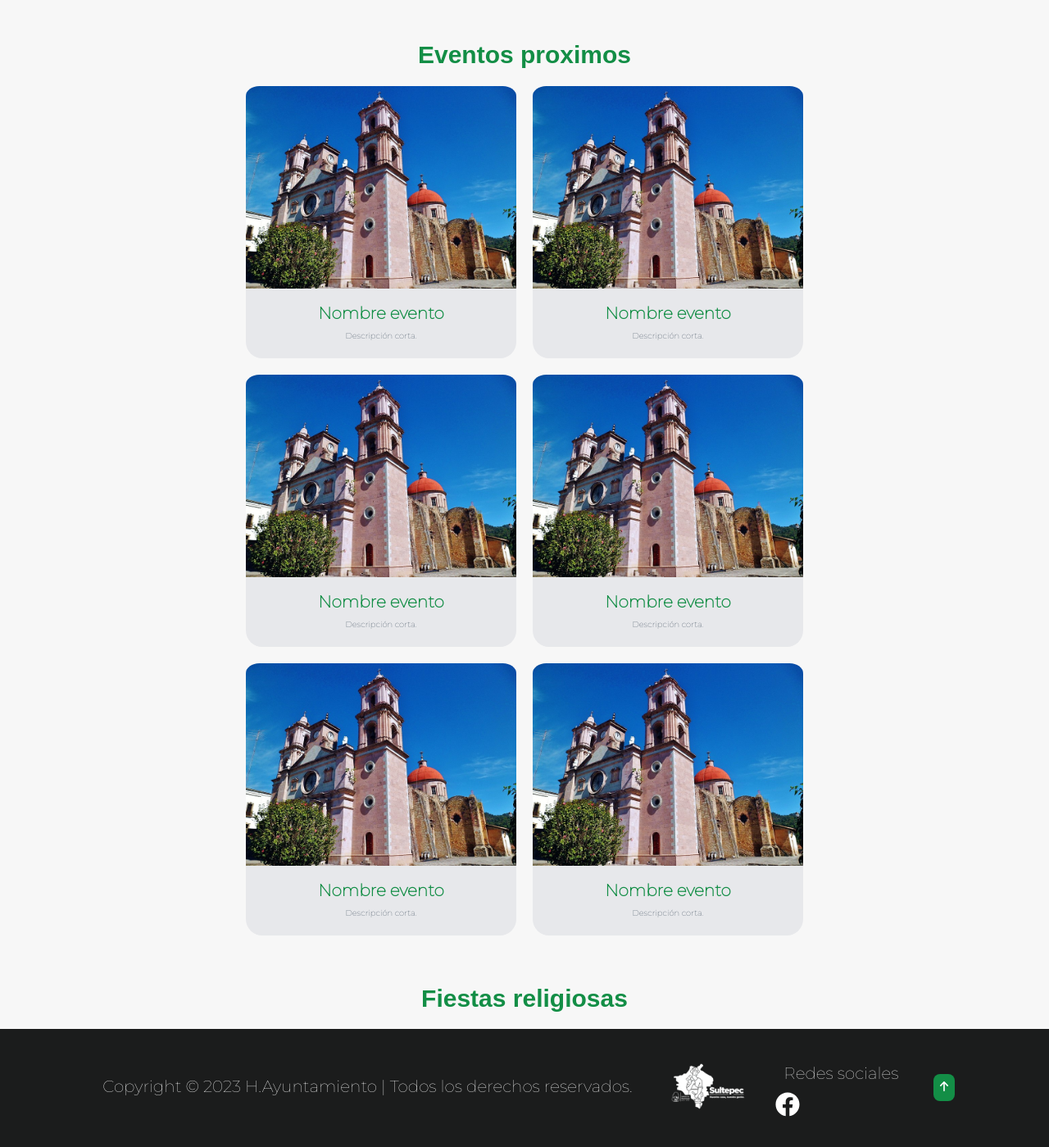
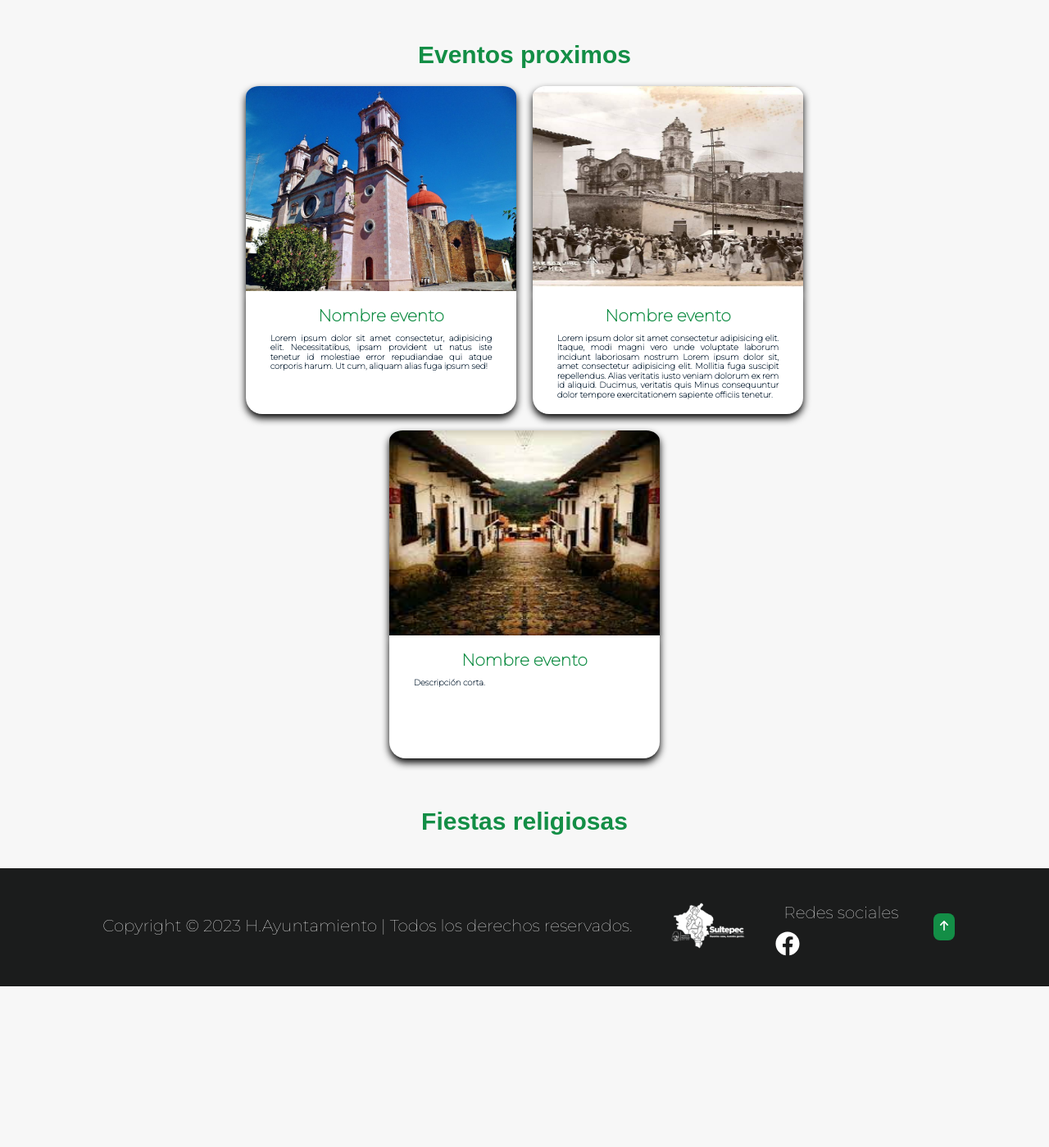
Before and after one commit to angelcruz07/WebSite-Turismo, a PHP site: page /WebSite-Turismo/php/events.php in a window 1280 px wide. Shown: the part 74-1473 px from the top of the page at 82% size. After the commit the page ends 1277 px from the top, so only its background shows below. Run offline with PHP 8.4, Linux system fonts and the light colour scheme.

Commit message:
Avance en el SEO del index, SEO para navegadores Avance, Rediseño de la seccion de eventos, optimizacion del index

```diff
--- a/assets/css/events.css
+++ b/assets/css/events.css
@@ -1,14 +1,12 @@
 #events {
     margin-top:5rem;
 }
-
 #events h1 {
     color:var(--color-titles);
     font-size: 3rem;
     font-family:var(--font-primary);
     text-align: center;
 }
-/* Estilo para el contenedor principal */
 .container-events {
     width: 100%;
     padding: var(--standard-padding);
@@ -16,32 +14,32 @@
     flex-wrap: wrap;
     justify-content: center;
 }
-/* Estilo para cada elemento (imagen + información) */
 .card-event{
-    padding: 0 10px; /* Agrega espacio entre elementos */
+    padding: 0 10px;
     margin-bottom: 2rem;
     max-width: 350px;
 }
-/* Estilo para las imágenes */
 .card-event img {
-    max-width: 100%; /* Ajusta el tamaño de la imagen al ancho del contenedor */
-    height: auto; /* Mantiene la proporción de aspecto de la imagen */
-    display: block; /* Evita espacios vacíos debajo de las imágenes */
-    border-radius: 5% 5% 0 0
+    width: 330px;
+    height: 250px;
+    display: block;
+    border-radius: 5% 5% 0 0;
+    box-shadow: 0 5px 10px #000;
 }
-/* Estilo para la información */
 .description-event {
+    color:var(--color-text);
     padding: var(--standard-padding);
-    text-align: center;
     border-radius:0 0 2rem 2rem;
-    background-color: var(--background-secundary);
+    background-color:#fff;
     font-family: var(--font-family);
+    box-shadow: 0 5px 10px #000;
+    text-align: justify;
+    font-weight: 700;
+    height: 150px;
 }
 .description-event h3{
     font-size: var(--font-size);
     margin: 0 0 10px 0;
     color: var(--color-titles);
+    text-align: center;
 }
-.description-event{
-color:var(--color-text);
-}
--- a/assets/css/suggestions.css
+++ b/assets/css/suggestions.css
@@ -1,10 +1,6 @@
 #suggestions{
     padding: var(--standard-padding);
     margin-bottom: 3rem;
-}
-.title-suggetions h2 {
-    margin-bottom: 3rem;
-    font-size: 1rem;
 }
 .container_sugetions {
     display: flex;
@@ -76,6 +72,8 @@
 
    .card-suggetion .back .link a {
     color: #f3f3f3;
+    font-size: 2rem;
+    font-weight: 700;
 }
 
   .card-suggetion .back h3 {
--- a/assets/css/superglobals.css
+++ b/assets/css/superglobals.css
@@ -30,13 +30,15 @@
     --font-size: 2rem;
     --standard-padding:2rem 9%;
   }
-  h2{
+  .title-index{
     color: var(--color-titles);
     font-size: var(--subtitles-size);
     padding: var(--standard-padding);
     text-align: center;
     font-family: var(--font-primary);
+    margin-bottom: 2rem;
   }
+
   @media (max-width: 450px){
     html {
         font-size:50%;
--- a/partials/footer.php
+++ b/partials/footer.php
@@ -8,15 +8,15 @@
         <p>Copyright &copy; 2023 H.Ayuntamiento | Todos los derechos reservados.</p>
     </div>
     <div class="logo-footer">
-        <img src="<?php echo $url?>/assets/img/LOGO BLANCO AYUNTAMIENTO.webp" alt="Logo municipal de sultepec">
+        <img src="<?php echo $url?>/assets/img/LOGO BLANCO AYUNTAMIENTO.webp" alt="Logo municipal de sultepec" title="H.Ayuntamiento de sultepec">
     </div>
     <div class="footer-text">
         <p>Redes sociales</p>
 
-        <a href="https://www.facebook.com/Ayuntamientosultepec2022/"><img class="icon-footer-facebook"src="<?php echo $url?>/assets/icons/facebook.svg" alt="Flecha que regresa al index"></a>
+        <a href="https://www.facebook.com/Ayuntamientosultepec2022/"><img class="icon-footer-facebook"src="<?php echo $url?>/assets/icons/facebook.svg" alt="Red social facebook" title="Facebook"></a>
     </div>
     <div class="footer-iconTop">
-        <a href="#silder_main" title="redireccion al inicio"><img class="icon-footer-svg"src="<?php echo $url?>/assets/icons/arrow-up-solid.svg" alt="Flecha que regresa al index"></a>
+        <a href="#silder_main" title="redireccion al inicio"><img class="icon-footer-svg"src="<?php echo $url?>/assets/icons/arrow-up-solid.svg" alt="Flecha que regresa al index" title="Line"></a>
     </div>
 </footer>
 </body>
--- a/partials/header.php
+++ b/partials/header.php
@@ -5,17 +5,18 @@ $url = "http://" . $_SERVER['HTTP_HOST'] . "/WebSite-Turismo";
 <html lang="es">
 <head>
     <meta charset="UTF-8">
+    <meta name="description" content="El H.Ayuntamiento constitucional de sultepec busca promover el turismo y la economia del municipio. Te invitamos a conocer mas sobre este hermoso lugar ubicado al sur del estado de mexico.">
+    <meta name="author" content="Angel Cruz, Lizandro Antonio, Tony Villagran, Yuliana Betancourt">
+    <meta name="robots" content="index, follow">
     <meta name="viewport" content="width=device-width, initial-scale=1.0">
+    <link rel="canonical" href="http://localhost/WebSite-Turismo/">
+
     <link rel="stylesheet" href="<?php echo $url; ?>/assets/css/superglobals.css">
     <link rel="stylesheet" href="<?php echo $url; ?>/assets/css/normalize.css" type="text/css">
     <link rel="stylesheet" href="<?php echo $url; ?>/assets/css/navbar.css" type="text/css">
     <link rel="stylesheet" href="<?php echo $url; ?>/assets/css/slider.css" type="text/css">
     <link rel="stylesheet" href="<?php echo $url; ?>/assets/css/about.css" type="text/css">
     <link rel="stylesheet" href="<?php echo $url; ?>/assets/css/suggestions.css" type="text/css">
-    <link rel="stylesheet" href="<?php echo $url; ?>/assets/css/attractive.css" type="text/css">
-    <link rel="stylesheet" href="<?php echo $url; ?>/assets/css/lodging.css" type="text/css">
-    <link rel="stylesheet" href="<?php echo $url; ?>/assets/css/events.css" type="text/css">
-    <link rel="stylesheet" href="<?php echo $url; ?>/assets/css/register.css" type="text/css">
     <link rel="stylesheet" href="<?php echo $url; ?>/assets/css/footer.css" type="text/css">
     <link rel="stylesheet" href="<?php echo $url; ?>/assets/css/responsive.css" type="text/css">
     <title>Visita Sultepec</title>
--- a/partials/header2.php
+++ b/partials/header2.php
@@ -1,9 +1,8 @@
 <?php
  $url = "http://" . $_SERVER['HTTP_HOST'] . "/WebSite-Turismo";
 ?>
-
 <!DOCTYPE html>
-<html lang="en">
+<html lang="es">
 <head>
   <meta charset="UTF-8">
   <meta name="viewport" content="width=device-width, initial-scale=1.0">
@@ -11,11 +10,11 @@
   <link rel="stylesheet" href="<?php echo $url; ?>/assets/css/superglobals.css">
   <link rel="stylesheet" href="<?php echo $url; ?>/assets/css/normalize.css" type="text/css">
   <link rel="stylesheet" href="<?php echo $url; ?>/assets/css/navbar.css" type="text/css">
+  <link rel="stylesheet" href="<?php echo $url; ?>/assets/css/events.css" type="text/css">
   <link rel="stylesheet" href="<?php echo $url; ?>/assets/css/attractive.css">
   <link rel="stylesheet" href="<?php echo $url; ?>/assets/css/gastronomy.css" type="text/css">
   <link rel="stylesheet" href="<?php echo $url; ?>/assets/css/login.css" type="text/css">
   <link rel="stylesheet" href="<?php echo $url; ?>/assets/css/footer.css" type="text/css">
-
   <title>Visita sultepec</title>
 </head>
 <body>
--- a/partials/navbar.php
+++ b/partials/navbar.php
@@ -15,11 +15,11 @@ $url = "http://" . $_SERVER['HTTP_HOST'] . "/WebSite-Turismo";
                 <li class="margin-left"><a href="<?php echo $url; ?>" id="selected"></a></li>
                 <li class="margin-left"><a href="<?php echo $url; ?>/php/events.php" class="no__hover">Eventos</a>
                     <ul>
-                        <li><a href="<?php echo $url; ?>/php/events.php/#events">Eventos sociales</a></li>
+                        <li><a href="<?php echo $url; ?>/php/events.php/#events" title="Eventos sociales">Eventos sociales</a></li>
                         <li><a href="<?php echo $url; ?>/php/events.php/#religious-events">Eventos patronales</a></li>
                     </ul>
                 </li>
-                <li class="margin-left"><a class="no__hover" href="">Nuestro Encanto</a>
+                <li class="margin-left"><a class="no__hover" href="#" title="Nuestro encanto">Nuestro Encanto</a>
                     <ul>
                         <li><a href="<?php echo $url; ?>/php/attractive.php">Lugares</a></li>
                         <li><a href="<?php echo $url; ?>/php/gastronomy.php">Gastronomía</a></li>
--- a/php/events.php
+++ b/php/events.php
@@ -1,6 +1,6 @@
 <?php
 $url = "http://" .$_SERVER['HTTP_HOST'] ."WebSite-Turismo";
- require "../partials/header.php";
+ require "../partials/header2.php";
  require "../partials/navbar.php";
  ?>
 
@@ -10,56 +10,34 @@ $url = "http://" .$_SERVER['HTTP_HOST'] ."WebSite-Turismo";
         <div class="card-event">
             <img src="<?php echo $url?>/assets/img/parroquia de sultepec.jpg" alt="Imagen 1">
             <div class="description-event">
-                <!-- Información para la primera imagen -->
                 <h3>Nombre evento</h3>
-                <p>Descripción corta.</p>
+                <p>Lorem ipsum dolor sit amet consectetur, adipisicing elit. Necessitatibus, ipsam provident ut natus iste tenetur id molestiae error repudiandae qui atque corporis harum. Ut cum, aliquam alias fuga ipsum sed!</p>
             </div>
         </div>
         <div class="card-event">
-            <img src="<?php echo $url?>/assets/img/parroquia de sultepec.jpg" alt="Imagen 2">
+            <img src="<?php echo $url?>/assets/img/antiguo sultepec.jpg" alt="Imagen 2">
             <div class="description-event">
-                <!-- Información para la segunda imagen -->
                 <h3>Nombre evento</h3>
-                <p>Descripción corta.</p>
+                <p>Lorem ipsum dolor sit amet consectetur adipisicing elit. Itaque, modi magni
+                    vero unde voluptate laborum incidunt laboriosam nostrum Lorem ipsum dolor
+                    sit, amet consectetur adipisicing elit. Mollitia fuga suscipit repellendus.
+                    Alias veritatis iusto veniam dolorum ex rem id aliquid. Ducimus, veritatis quis
+                    Minus consequuntur dolor tempore exercitationem sapiente officiis tenetur.</p>
             </div>
         </div>
         <div class="card-event">
-            <img src="<?php echo $url?>/assets/img/parroquia de sultepec.jpg" alt="Imagen 3">
+            <img src="<?php echo $url?>/assets/img/hospedaje.jpeg" alt="Imagen 3">
             <div class="description-event">
-                <!-- Información para la tercera imagen -->
-                <h3>Nombre evento</h3>
-                <p>Descripción corta.</p>
-            </div>
-        </div>
-        <div class="card-event">
-            <img src="<?php echo $url?>/assets/img/parroquia de sultepec.jpg" alt="Imagen 3">
-            <div class="description-event">
-                <!-- Información para la tercera imagen -->
-                <h3>Nombre evento</h3>
-                <p>Descripción corta.</p>
-            </div>
-        </div>
-        <div class="card-event">
-            <img src="<?php echo $url?>/assets/img/parroquia de sultepec.jpg" alt="Imagen 3">
-            <div class="description-event">
-                <!-- Información para la tercera imagen -->
-                <h3>Nombre evento</h3>
-                <p>Descripción corta.</p>
-            </div>
-        </div>
-        <div class="card-event">
-            <img src="<?php echo $url?>/assets/img/parroquia de sultepec.jpg" alt="Imagen 3">
-            <div class="description-event">
-                <!-- Información para la tercera imagen -->
                 <h3>Nombre evento</h3>
                 <p>Descripción corta.</p>
             </div>
         </div>
     </div>
 </section>
+
 <section id="religious-events">
 
-<h2>Fiestas religiosas</h2>
+<h2 class="title-index">Fiestas religiosas</h2>
 
 </section>
 
--- a/php/slider.php
+++ b/php/slider.php
@@ -3,7 +3,7 @@
   <div class="container_slider">
     <div class="slider_screen">
       <div class="slider-container">
-        <img id="slider" src="http://localhost/WebSite-Turismo/php/imgSlider/Postal.jpg" alt="Imagen 1" class="img_slider">
+        <img id="slider" src="http://localhost/WebSite-Turismo/php/imgSlider/Postal.jpg" alt="Slider de bienvenida"  title="Bienvenidos a sultepec" class="img_slider">
       </div>
       <div class="slider_text">
         <h1>!Bienvenidos¡</h1>
@@ -16,7 +16,7 @@
 </section>
 <div id="scroll-to-top" class="hidden">
   <a href="#silder_main">
-    <img class="icon-footer-svg" src="<?php echo $url ?>/assets/icons/arrow-up-solid.svg" alt="Icono de Scroll al inicio"></a>
+    <img class="icon-footer-svg" src="<?php echo $url ?>/assets/icons/arrow-up-solid.svg" alt="Icono de Scroll al inicio" title="Up"></a>
   </a>
 </div>
 <script src="<?php echo $url; ?>/assets/js/index.js"></script>
```
Also changed, not shown: assets/css/normalize.css (+0 -110 lines), php/about.php (+9 -8 lines), php/suggestions.php (+6 -10 lines), README.md.
